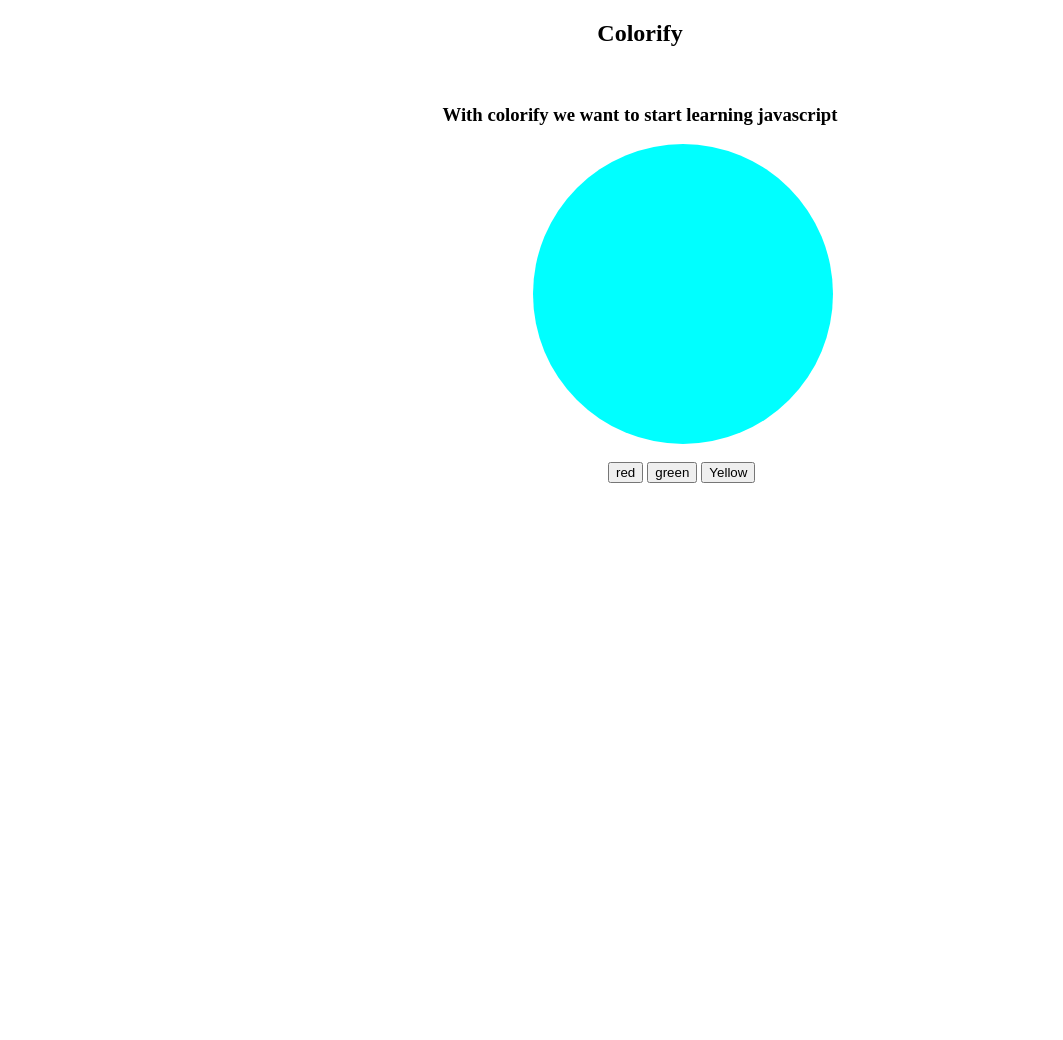
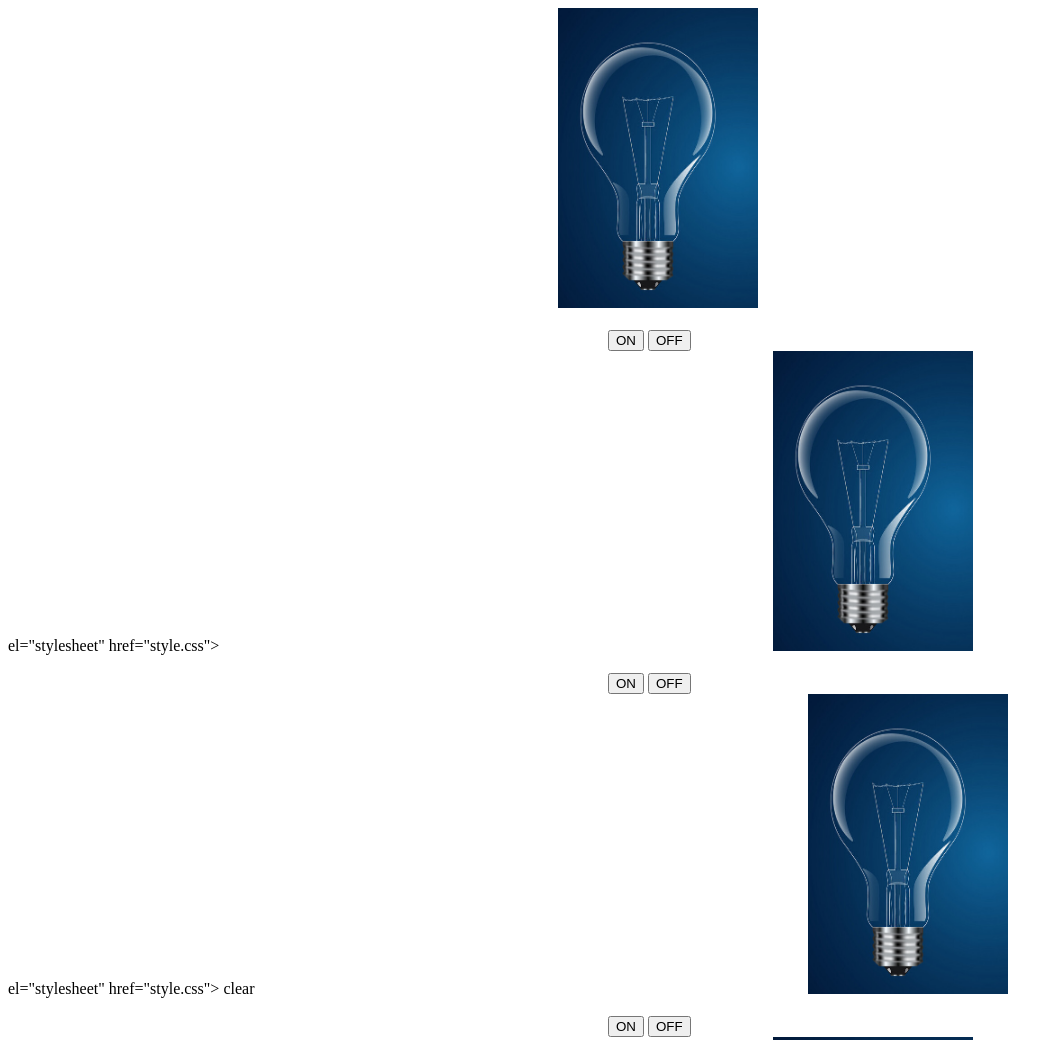
Before and after one commit to IvanDishanth/classwork-2, a plain HTML site: page index.html in a window 1280 px wide. Shown: the top 1040 px of the page, without its empty margins (0-1063 px from the left). Before the commit the page ends 800 px from the top, so only its background shows below. Drawn offline with Linux system fonts and the light colour scheme.

Commit message:
first commit

```diff
--- a/index.css
+++ /dev/null
@@ -1,17 +0,0 @@
-.p {
-    text-align: center;
-}
-
-.circle {
-    width: 300px;
-    height: 300px;
-    border-radius: 50%;
-    border: black;
-    background-color: aqua;
-    margin-left: 525px;
-
-}
-.button {
-    justify-items: center;
-    padding-left: 600px;
-}
--- a/index.html
+++ b/index.html
@@ -3,22 +3,53 @@
 <head>
     <meta charset="UTF-8">
     <meta name="viewport" content="width=device-width, initial-scale=1.0">
-    <link rel="stylesheet" href="index.css">
-    <script src="index.js"></script>
+    <link rel="stylesheet" href="style.css">
+    <script src="script.js"></script>
     <title>Document</title>
 </head>
 <body>
-<section>
-    <div class="p">
-        <h1>Colorify</h1><br>
-        <h3>With colorify we want to start learning javascript</h3>
+
+    <img src="images/balb (1)(1).jpg" id="l1"  style="width: 200px; height: 300px; justify-items: center; padding-left: 550px;"><br><br>
+    <div class="im">
+        <button id="m1"onclick="on()">ON</button>
+        <button id="m2" onclick="off()">OFF</button>
     </div>
-    <div id="round" class="circle"></div>
-    <div class="button"><br>
-        <button id="r" onclick="ge1()">red</button>
-        <button id="g" onclick="ge2()">green</button>
-        <button id="y" onclick="ge3()">Yellow</button>
-    </div>
-</section>
+
+</body>el="stylesheet" href="style.css">
+<script src="script.js"></script>
+<title>Document</title>
+</head>
+<body>
+
+<img src="images/balb (1)(1).jpg" id="l1"  style="width: 200px; height: 300px; justify-items: center; padding-left: 550px;"><br><br>
+<div class="im">
+    <button id="m1"onclick="on()">ON</button>
+    <button id="m2" onclick="off()">OFF</button>
+</div>
+
+</body>el="stylesheet" href="style.css">
+<script src="script.js"></script>
+<title>Document</title>
+</head>clear
+<body>
+
+<img src="images/balb (1)(1).jpg" id="l1"  style="width: 200px; height: 300px; justify-items: center; padding-left: 550px;"><br><br>
+<div class="im">
+    <button id="m1"onclick="on()">ON</button>
+    <button id="m2" onclick="off()">OFF</button>
+</div>
+
+</body>el="stylesheet" href="style.css">
+<script src="script.js"></script>
+<title>Document</title>
+</head>
+<body>
+
+<img src="images/balb (1)(1).jpg" id="l1"  style="width: 200px; height: 300px; justify-items: center; padding-left: 550px;"><br><br>
+<div class="im">
+    <button id="m1"onclick="on()">ON</button>
+    <button id="m2" onclick="off()">OFF</button>
+</div>
+
 </body>
 </html>
--- a/index.js
+++ /dev/null
@@ -1,9 +0,0 @@
-function ge1(){
-    document.getElementById("round").style.backgroundColor="red";
-}
-function ge2() {
-    document.getElementById("round").style.backgroundColor="green";
-}
-function ge3() {
-    document.getElementById("round").style.backgroundColor="yellow";
-}
--- /dev/null
+++ b/script.js
@@ -0,0 +1,6 @@
+function on(){
+    document.getElementById("l1").src="images/balb (1)(1).jpg";
+}
+function off(){
+    document.getElementById("l1").src="images/balb (2).jpg";
+}
--- /dev/null
+++ b/style.css
@@ -0,0 +1,4 @@
+.im{
+    padding-left: 600px;
+
+}
```
Also changed, not shown: images/balb (1)(1).jpg (added), images/balb (2).jpg (added), 1 other file.
